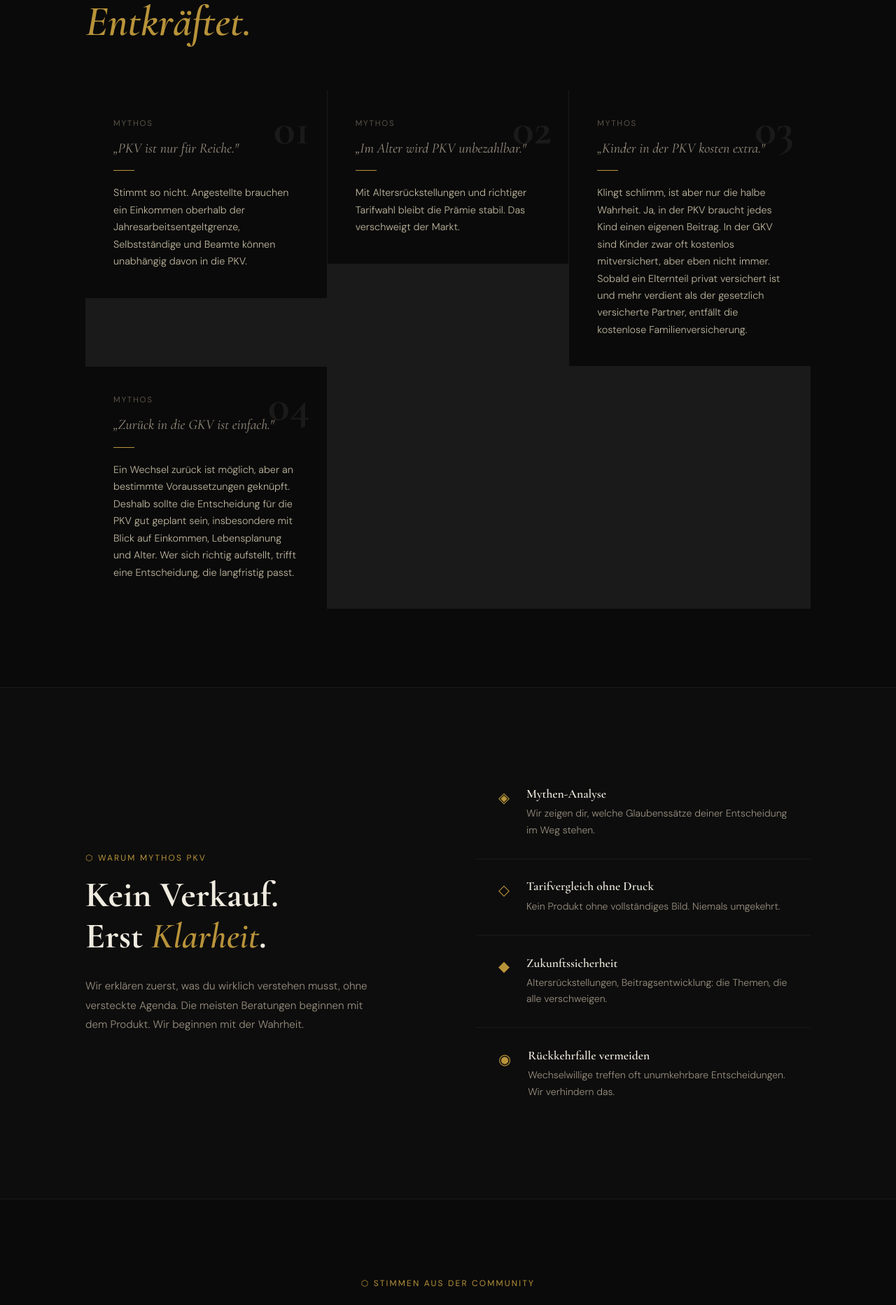
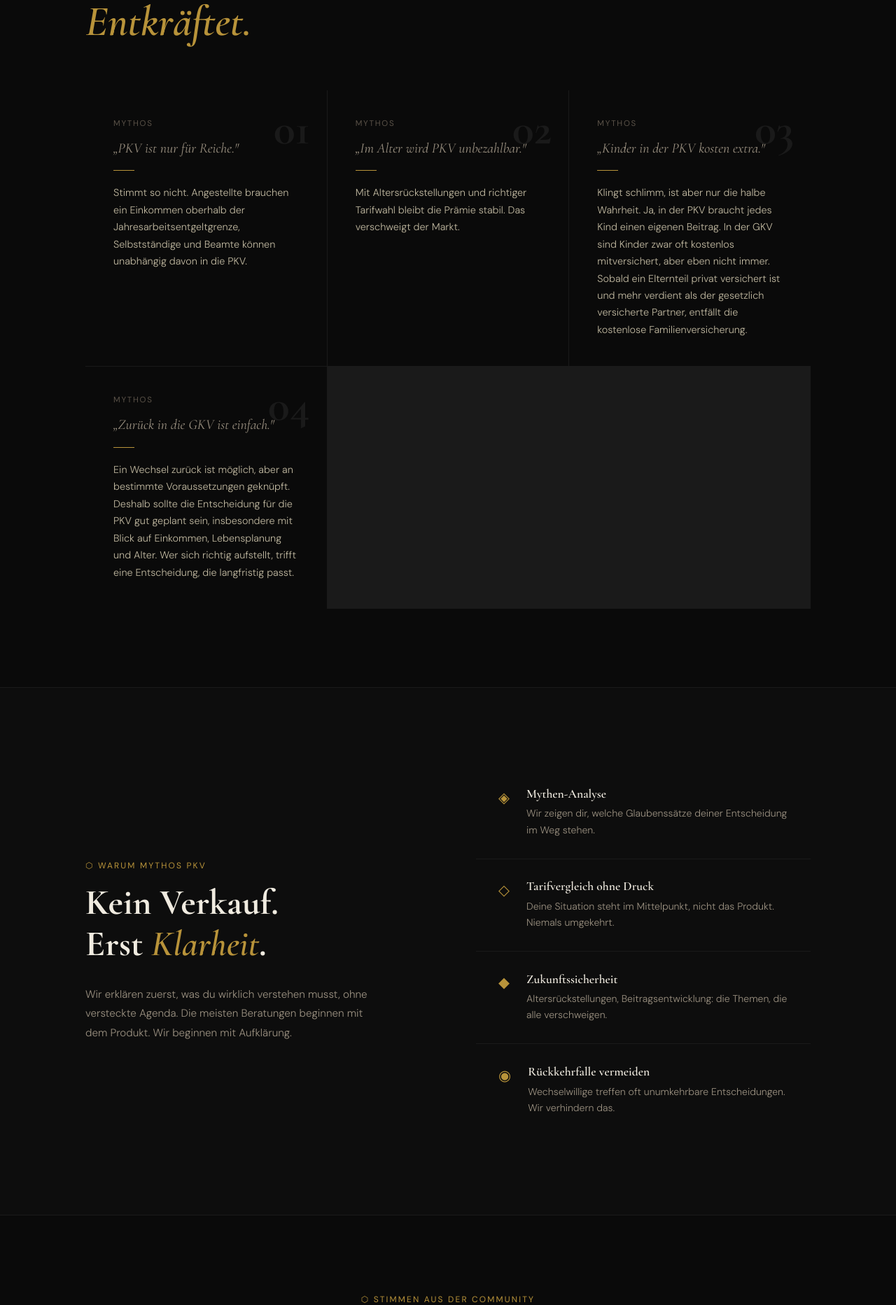
Before and after one commit to blondesgift611-commits/mythos-pkv, a React (Create React App) app: page / in a window 1280 px wide. Shown: the part 1290-3155 px from the top of the page at 70% size. Built offline with nearby package versions, Linux system fonts and the light colour scheme.

Commit message:
fix layout

```diff
--- a/src/App.js
+++ b/src/App.js
@@ -29,7 +29,7 @@ const FAQS = [
   },
   {
     q: "Wie läuft eine Beratung bei Mythos PKV ab?",
-    a: "Erst Aufklärung, dann Analyse, dann Empfehlung, niemals umgekehrt. Kein Produkt ohne vollständiges Bild.",
+    a: "Erst Aufklärung, dann Analyse, dann Empfehlung, niemals umgekehrt. Deine Situation steht im Mittelpunkt, nicht das Produkt.",
   },
 ];
 
@@ -221,10 +221,10 @@ export default function MythosPKV() {
             20 Jahre Halbwissen.<br /><span style={{ fontStyle: "italic", color: "#b8933a" }}>Entkräftet.</span>
           </h2>
         </Fade>
-        <div style={{ display: "grid", gridTemplateColumns: "repeat(auto-fit, minmax(300px, 1fr))", gap: "1px", background: "#1a1a1a" }}>
+        <div style={{ display: "grid", gridTemplateColumns: "repeat(auto-fit, minmax(300px, 1fr))", gap: "1px", background: "#1a1a1a", alignItems: "start" }}>
           {MYTHS.map((m, i) => (
             <Fade key={m.id} delay={i * 0.08}>
-              <div style={{ background: "#0a0a0a", padding: "2.5rem", position: "relative", overflow: "hidden" }}>
+              <div style={{ background: "#0a0a0a", padding: "2.5rem", position: "relative", overflow: "hidden", height: "100%", boxSizing: "border-box" }}>
                 <div style={{ position: "absolute", top: "1.5rem", right: "1.5rem", fontFamily: "'Cormorant Garamond', serif", fontSize: "4rem", fontWeight: 700, color: "#1a1a1a", lineHeight: 1 }}>0{m.id}</div>
                 <div style={{ fontSize: ".72rem", letterSpacing: ".15em", textTransform: "uppercase", color: "#5a5248", marginBottom: "1rem" }}>Mythos</div>
                 <p style={{ fontFamily: "'Cormorant Garamond', serif", fontSize: "1.25rem", color: "#9a9080", fontStyle: "italic", marginBottom: "1.2rem", textDecoration: "none" }}>
@@ -248,14 +248,14 @@ export default function MythosPKV() {
                 Kein Verkauf.<br />Erst <span style={{ fontStyle: "italic", color: "#b8933a" }}>Klarheit</span>.
               </h2>
               <p style={{ color: "#9a9080", lineHeight: 1.8, fontSize: ".95rem", fontWeight: 300, maxWidth: "420px" }}>
-                Wir erklären zuerst, was du wirklich verstehen musst, ohne versteckte Agenda. Die meisten Beratungen beginnen mit dem Produkt. Wir beginnen mit der Wahrheit.
+                Wir erklären zuerst, was du wirklich verstehen musst, ohne versteckte Agenda. Die meisten Beratungen beginnen mit dem Produkt. Wir beginnen mit Aufklärung.
               </p>
             </div>
           </Fade>
           <div style={{ display: "flex", flexDirection: "column", gap: "1px", background: "#1a1a1a" }}>
             {[
               { icon: "◈", label: "Mythen-Analyse", desc: "Wir zeigen dir, welche Glaubenssätze deiner Entscheidung im Weg stehen." },
-              { icon: "◇", label: "Tarifvergleich ohne Druck", desc: "Kein Produkt ohne vollständiges Bild. Niemals umgekehrt." },
+              { icon: "◇", label: "Tarifvergleich ohne Druck", desc: "Deine Situation steht im Mittelpunkt, nicht das Produkt. Niemals umgekehrt." },
               { icon: "◆", label: "Zukunftssicherheit", desc: "Altersrückstellungen, Beitragsentwicklung: die Themen, die alle verschweigen." },
               { icon: "◉", label: "Rückkehrfalle vermeiden", desc: "Wechselwillige treffen oft unumkehrbare Entscheidungen. Wir verhindern das." },
             ].map((b, i) => (
```
